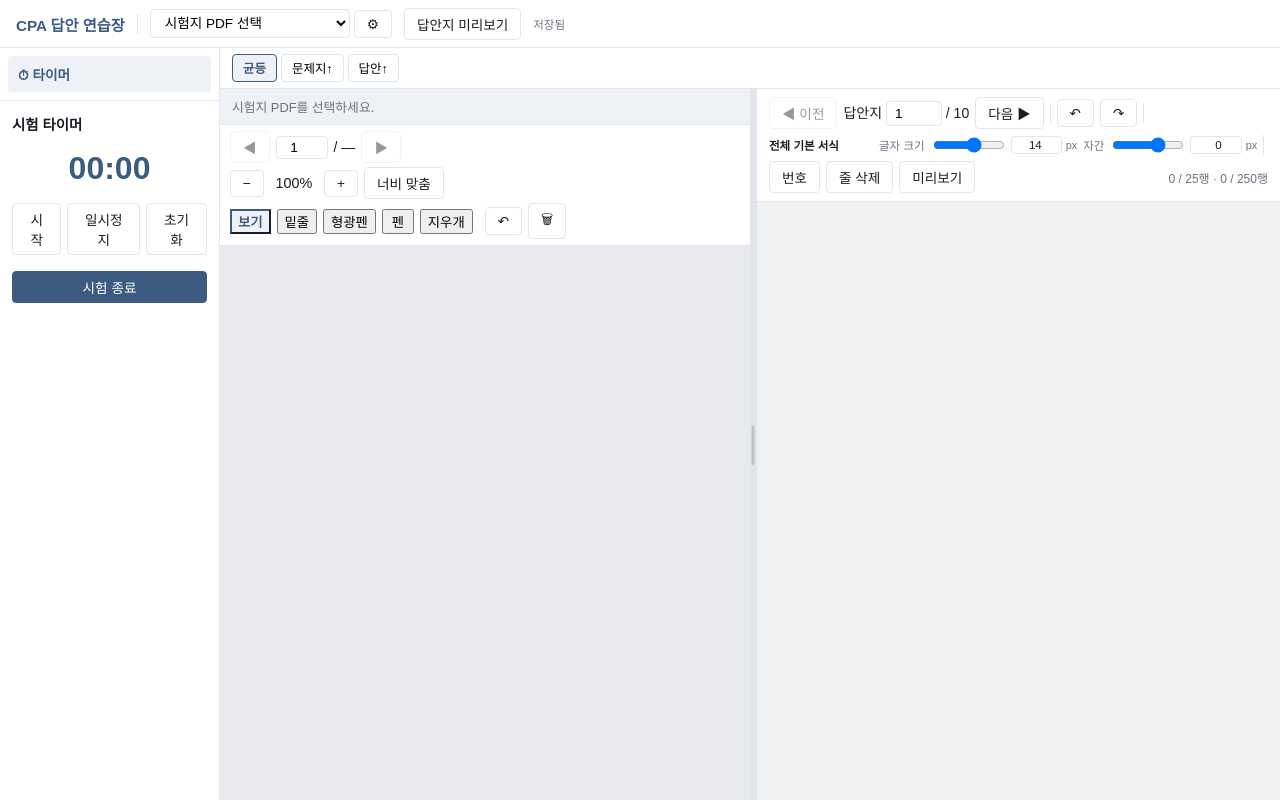
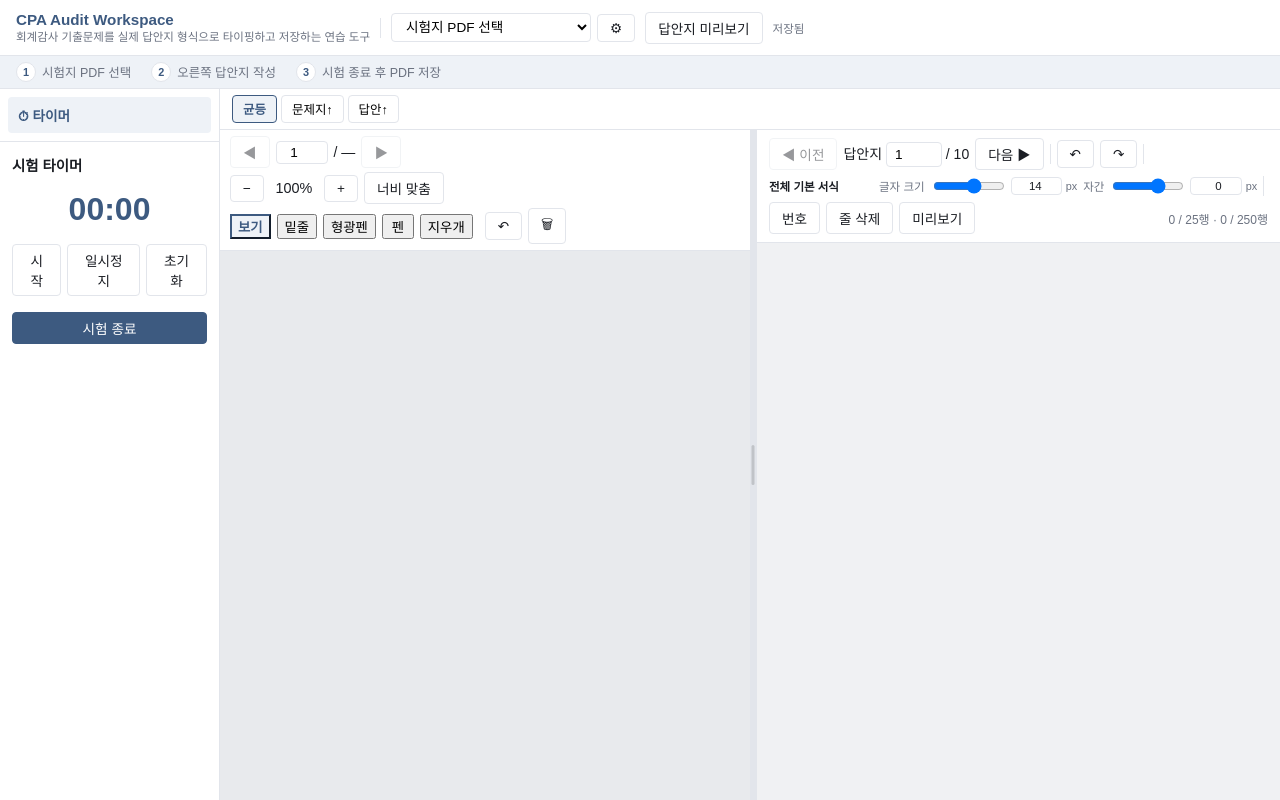
Before and after one commit to minwookim5433/cpa-audit-workspace, a website with bundled scripts: page index.html in a window 1280 px wide. Built offline with nearby package versions, Linux system fonts and the light colour scheme.

Commit message:
docs: prepare MVP for portfolio and user testing

```diff
--- a/index.html
+++ b/index.html
@@ -3,7 +3,7 @@
 <head>
   <meta charset="UTF-8">
   <meta name="viewport" content="width=device-width, initial-scale=1.0">
-  <title>CPA 답안 연습장</title>
+  <title>CPA Audit Workspace</title>
   <link rel="stylesheet" href="/node_modules/pdfjs-dist/web/pdf_viewer.css">
   <link rel="stylesheet" href="workspace.css">
 </head>
@@ -86,7 +86,10 @@
     <div id="solve-view" class="app-view is-active">
   <div class="ws-app" id="ws-app">
     <header class="ws-toolbar">
-      <span class="ws-brand">CPA 답안 연습장</span>
+      <div class="ws-brand-block">
+        <h1 class="ws-brand">CPA Audit Workspace</h1>
+        <p class="ws-brand-sub">회계감사 기출문제를 실제 답안지 형식으로 타이핑하고 저장하는 연습 도구</p>
+      </div>
       <div class="ws-toolbar-divider"></div>
       <input type="file" id="ws-pdf-input" accept="application/pdf,.pdf" hidden />
       <div class="ws-doc-select-wrap">
@@ -99,6 +102,14 @@
       <span id="ws-save-status" class="ws-save-status">저장됨</span>
       <span id="ws-status" class="ws-status" aria-live="polite"></span>
     </header>
+
+    <div id="ws-usage-guide" class="ws-usage-guide" aria-label="사용 안내">
+      <ol class="ws-usage-guide-list">
+        <li>시험지 PDF 선택</li>
+        <li>오른쪽 답안지 작성</li>
+        <li>시험 종료 후 PDF 저장</li>
+      </ol>
+    </div>
 
     <div id="ws-doc-manage-modal" class="ws-modal ws-modal-sm" hidden>
       <div class="ws-modal-dialog">
@@ -218,7 +229,6 @@
 
         <div class="ws-split-pane" id="ws-split-pane">
           <section class="ws-pane ws-pane-exam is-active" id="ws-pane-exam">
-            <p id="ws-exam-hint" class="ws-exam-hint">시험지 PDF를 선택하세요.</p>
             <div class="ws-exam-nav">
               <div class="ws-exam-nav-row">
                 <button type="button" id="ws-prev-page" class="ws-btn ws-btn-fixed" disabled title="이전">◀</button>
--- a/workspace-app.js
+++ b/workspace-app.js
@@ -139,7 +139,7 @@ function cacheElements() {
     docManageModal: "ws-doc-manage-modal",
     pdfList: "ws-pdf-list",
     status: "ws-status",
-    examHint: "ws-exam-hint",
+    usageGuide: "ws-usage-guide",
     examPages: "ws-exam-pages",
     exam: "ws-exam",
     answerEditor: "ws-answer-editor",
@@ -350,8 +350,9 @@ function syncToSlot() {
 }
 
 function updateExamHint() {
-  if (els.examHint) els.examHint.hidden = Boolean(state.pdfDoc);
-  if (els.examPages) els.examPages.hidden = !state.pdfDoc;
+  const hasPdf = Boolean(state.pdfDoc);
+  if (els.usageGuide) els.usageGuide.hidden = hasPdf;
+  if (els.examPages) els.examPages.hidden = !hasPdf;
 }
 
 async function loadPdfDocument(renderBuffer) {
--- a/workspace.css
+++ b/workspace.css
@@ -11,7 +11,7 @@
   --ws-sidebar-w: 220px;
   --ws-panel-ratio: 0.5;
   --ws-v-resizer-w: 6px;
-  --ws-toolbar-h: 48px;
+  --ws-toolbar-h: 56px;
 }
 
 *,
@@ -40,7 +40,7 @@ body {
 .ws-toolbar {
   display: flex;
   align-items: center;
-  gap: 12px;
+  gap: 10px;
   height: var(--ws-toolbar-h);
   padding: 0 16px;
   background: var(--ws-surface);
@@ -48,11 +48,81 @@ body {
   flex-shrink: 0;
 }
 
+.ws-brand-block {
+  display: flex;
+  flex-direction: column;
+  gap: 1px;
+  min-width: 0;
+  flex-shrink: 1;
+}
+
 .ws-brand {
+  margin: 0;
   font-weight: 600;
   font-size: 0.95rem;
+  line-height: 1.2;
   color: var(--ws-accent);
   white-space: nowrap;
+}
+
+.ws-brand-sub {
+  margin: 0;
+  font-size: 0.72rem;
+  line-height: 1.25;
+  color: var(--ws-muted);
+  white-space: nowrap;
+  overflow: hidden;
+  text-overflow: ellipsis;
+  max-width: min(42vw, 520px);
+}
+
+.ws-usage-guide {
+  flex-shrink: 0;
+  padding: 6px 16px;
+  background: var(--ws-accent-soft);
+  border-bottom: 1px solid var(--ws-border);
+}
+
+.ws-usage-guide[hidden] {
+  display: none !important;
+}
+
+.ws-usage-guide-list {
+  display: flex;
+  flex-wrap: wrap;
+  gap: 6px 20px;
+  margin: 0;
+  padding: 0;
+  list-style: none;
+  font-size: 0.78rem;
+  color: var(--ws-muted);
+}
+
+.ws-usage-guide-list li {
+  display: flex;
+  align-items: center;
+  gap: 6px;
+}
+
+.ws-usage-guide-list li::before {
+  content: counter(step);
+  counter-increment: step;
+  display: inline-flex;
+  align-items: center;
+  justify-content: center;
+  width: 1.25rem;
+  height: 1.25rem;
+  border-radius: 999px;
+  background: var(--ws-surface);
+  border: 1px solid var(--ws-border);
+  font-size: 0.68rem;
+  font-weight: 600;
+  color: var(--ws-accent);
+  flex-shrink: 0;
+}
+
+.ws-usage-guide-list {
+  counter-reset: step;
 }
 
 .ws-toolbar-group {
@@ -1350,7 +1420,7 @@ body.ws-modal-open {
 .ws-doc-select-wrap {
   display: flex;
   align-items: center;
-  gap: 4px;
+  gap: 6px;
 }
 
 .ws-doc-select {
```
Also changed, not shown: README.md (added), 1 other file.
